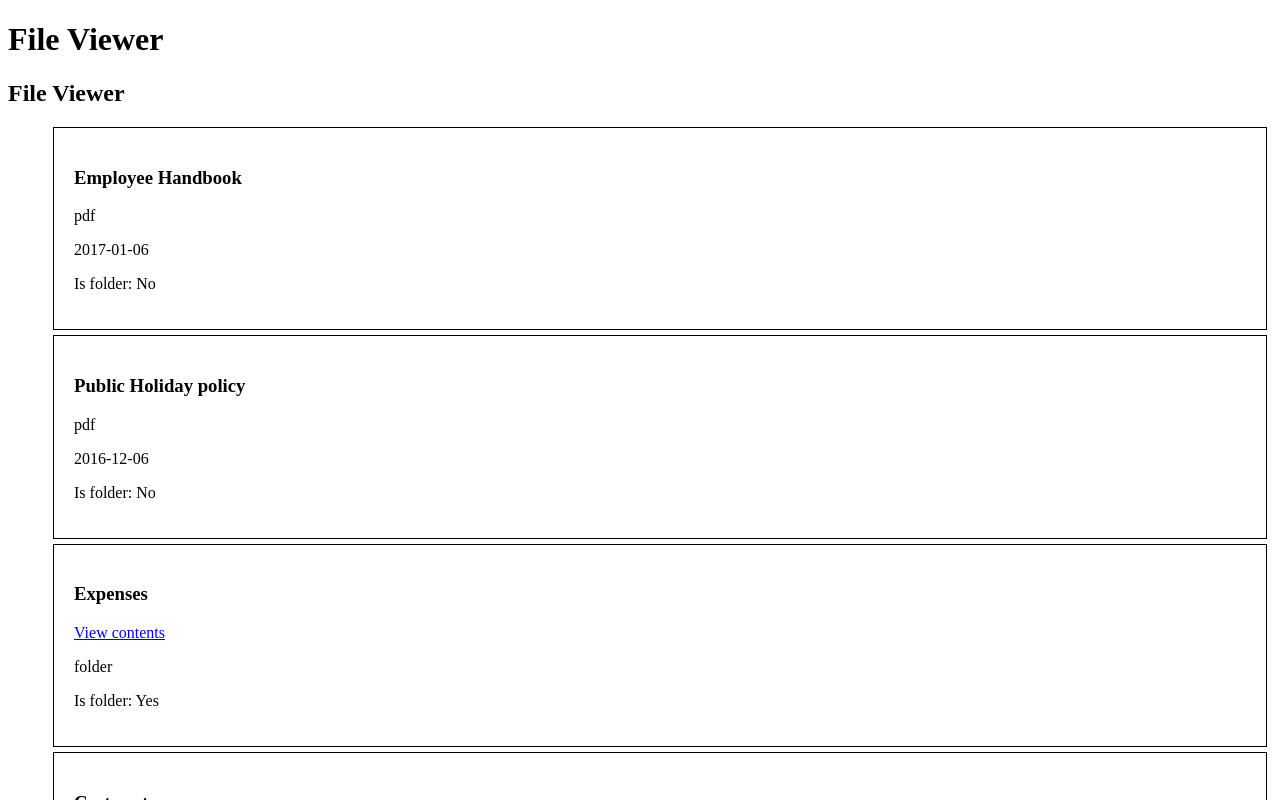
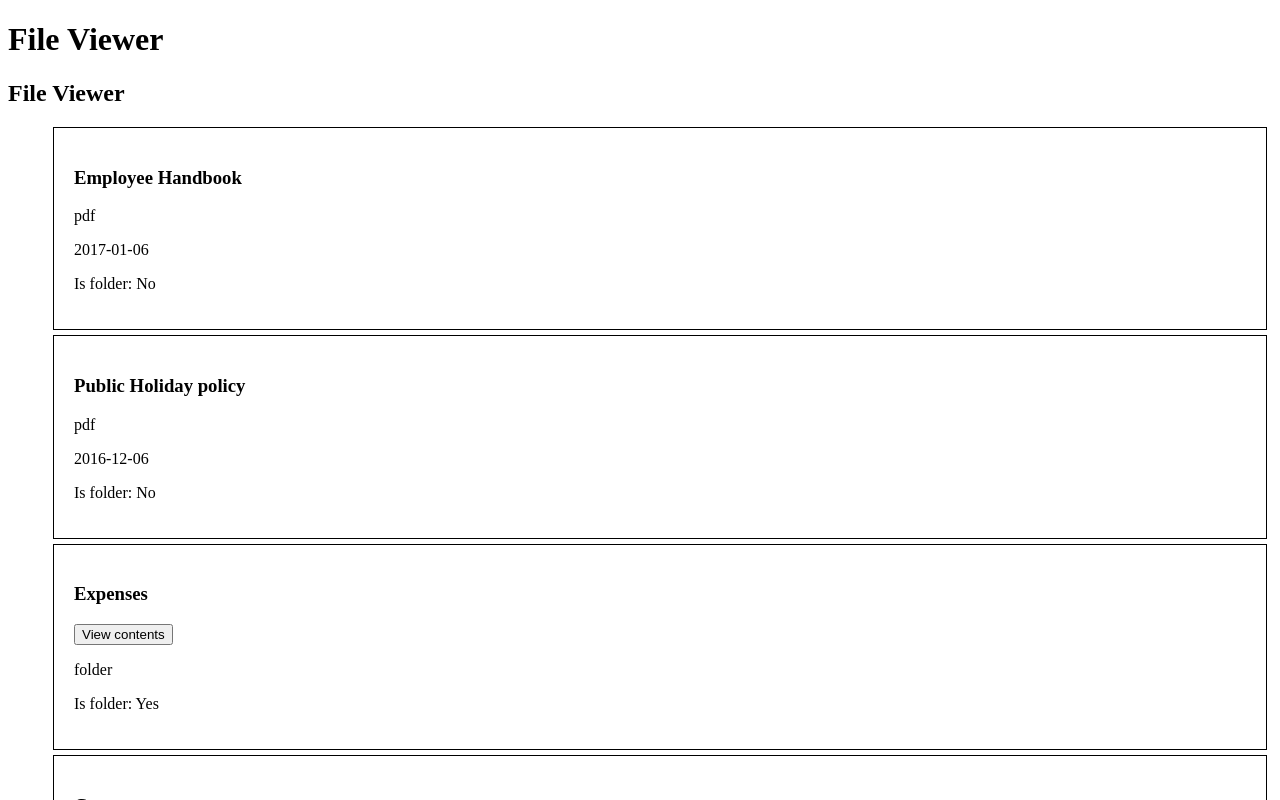
Before and after one commit to danielvarcas/bhr1, a React (Vite) app: page / in a window 1280 px wide. Shown: the top 800 px of the page. Built offline with nearby package versions, Linux system fonts and the light colour scheme.

Commit message:
Can navigate to files. Add selected file state. Add/update tests.

```diff
--- a/src/App.tsx
+++ b/src/App.tsx
@@ -1,15 +1,18 @@
-import { Routes, Route } from "react-router-dom"
+import React from "react"
 import { Index } from "./pages/Index"
+import { getFiles } from "./utils/files"
+import { File } from "./types/File"
 
 function App() {
+  const files: File[] = React.useMemo(() => {
+    return getFiles()
+  }, [getFiles])
+
   return (
     <div>
       <h1>File Viewer</h1>
 
-      <Routes>
-        <Route path="/" element={<Index />} />
-        <Route path="/test" element={<div>Test</div>} />
-      </Routes>
+      <Index files={files} />
     </div>
   )
 }
--- a/src/components/FileViewer/FileViewer.tsx
+++ b/src/components/FileViewer/FileViewer.tsx
@@ -4,14 +4,19 @@ import { FileViewerItem } from "../FileViewerItem/FileViewerItem"
 
 interface FileViewerProps {
   files: File[]
+  setSelectedFile: React.Dispatch<React.SetStateAction<File | null>>
 }
 
-export function FileViewer({ files }: FileViewerProps) {
+export function FileViewer({ files, setSelectedFile }: FileViewerProps) {
   return (
     <div>
       <ul>
         {files.map((file) => (
-          <FileViewerItem key={file.id} file={file} />
+          <FileViewerItem
+            key={file.id}
+            file={file}
+            setSelectedFile={setSelectedFile}
+          />
         ))}
       </ul>
     </div>
--- a/src/components/FileViewerItem/FileViewerItem.tsx
+++ b/src/components/FileViewerItem/FileViewerItem.tsx
@@ -4,12 +4,17 @@ import { File } from "../../types/File"
 
 interface FileViewerItemProps {
   file: File
+  setSelectedFile: React.Dispatch<React.SetStateAction<File | null>>
 }
 
-export function FileViewerItem({ file }: FileViewerItemProps) {
+export function FileViewerItem({ file, setSelectedFile }: FileViewerItemProps) {
   const isFolder = React.useMemo(() => {
     return !!file.files?.length
   }, [file.files])
+
+  function onClickViewFile() {
+    setSelectedFile(file)
+  }
 
   return (
     <li
@@ -23,7 +28,7 @@ export function FileViewerItem({ file }: FileViewerItemProps) {
     >
       <h3 id={`heading-${file.id}`}>{file.name}</h3>
 
-      {isFolder && <Link to="/test">View contents</Link>}
+      {isFolder && <button onClick={onClickViewFile}>View contents</button>}
 
       <p>{file.type}</p>
       <p>{file.added}</p>
--- a/src/pages/Index.tsx
+++ b/src/pages/Index.tsx
@@ -3,16 +3,22 @@ import { FileViewer } from "../components/FileViewer/FileViewer"
 import { getFiles } from "../utils/files"
 import { File } from "../types/File"
 
-export function Index() {
-  const files: File[] = React.useMemo(() => {
-    return getFiles()
-  }, [getFiles])
+interface IndexProps {
+  files: File[]
+}
+
+export function Index({ files }: IndexProps) {
+  const [selectedFile, setSelectedFile] = React.useState<File | null>(null)
+
+  const filesBeingViewed = React.useMemo(() => {
+    return selectedFile?.files || files
+  }, [selectedFile])
 
   return (
     <>
       <h2>File Viewer</h2>
 
-      <FileViewer files={files} />
+      <FileViewer files={filesBeingViewed} setSelectedFile={setSelectedFile} />
     </>
   )
 }
```
Also changed, not shown: 2 other files (tests, documents, lock files or other folders).
